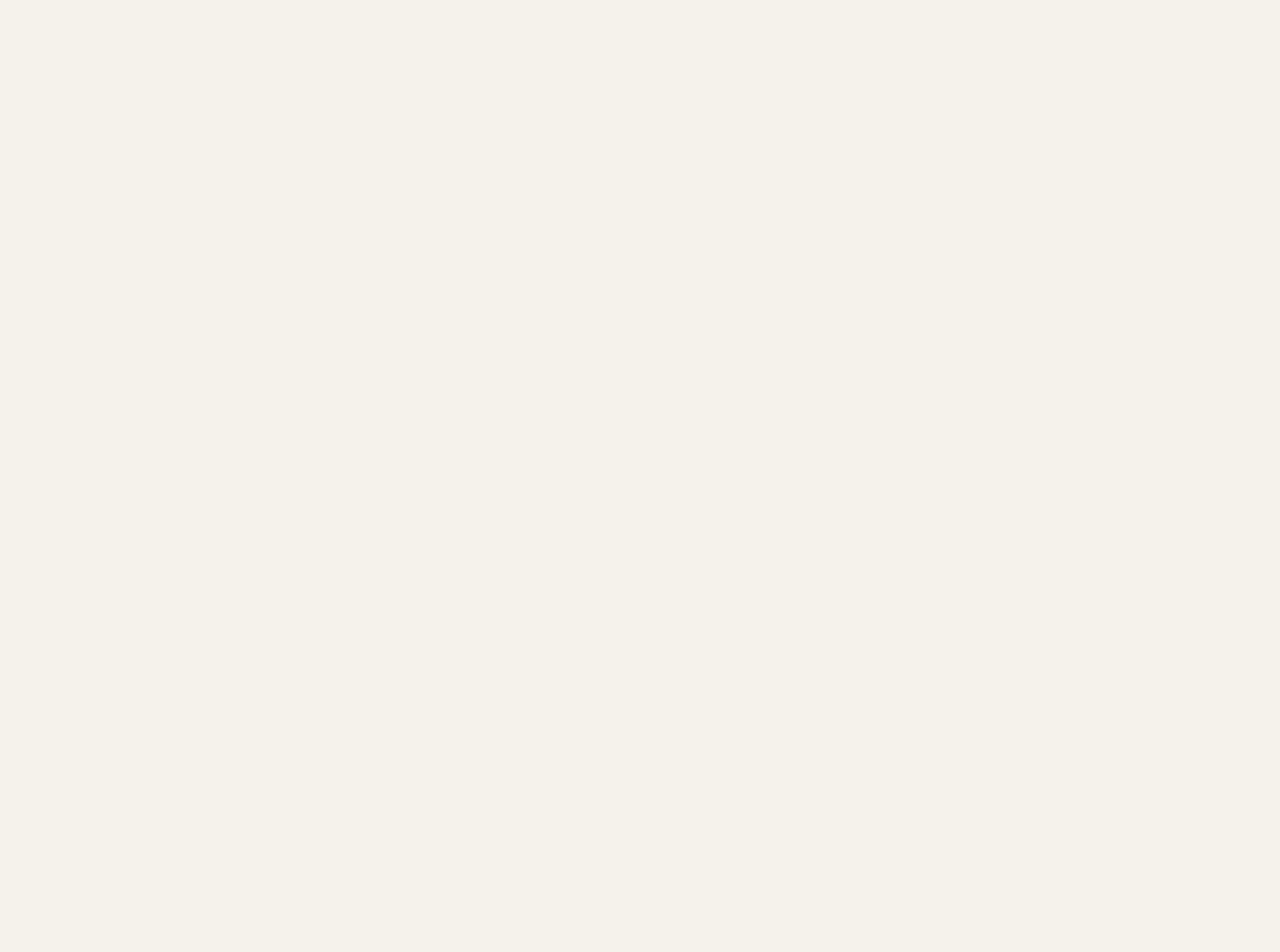
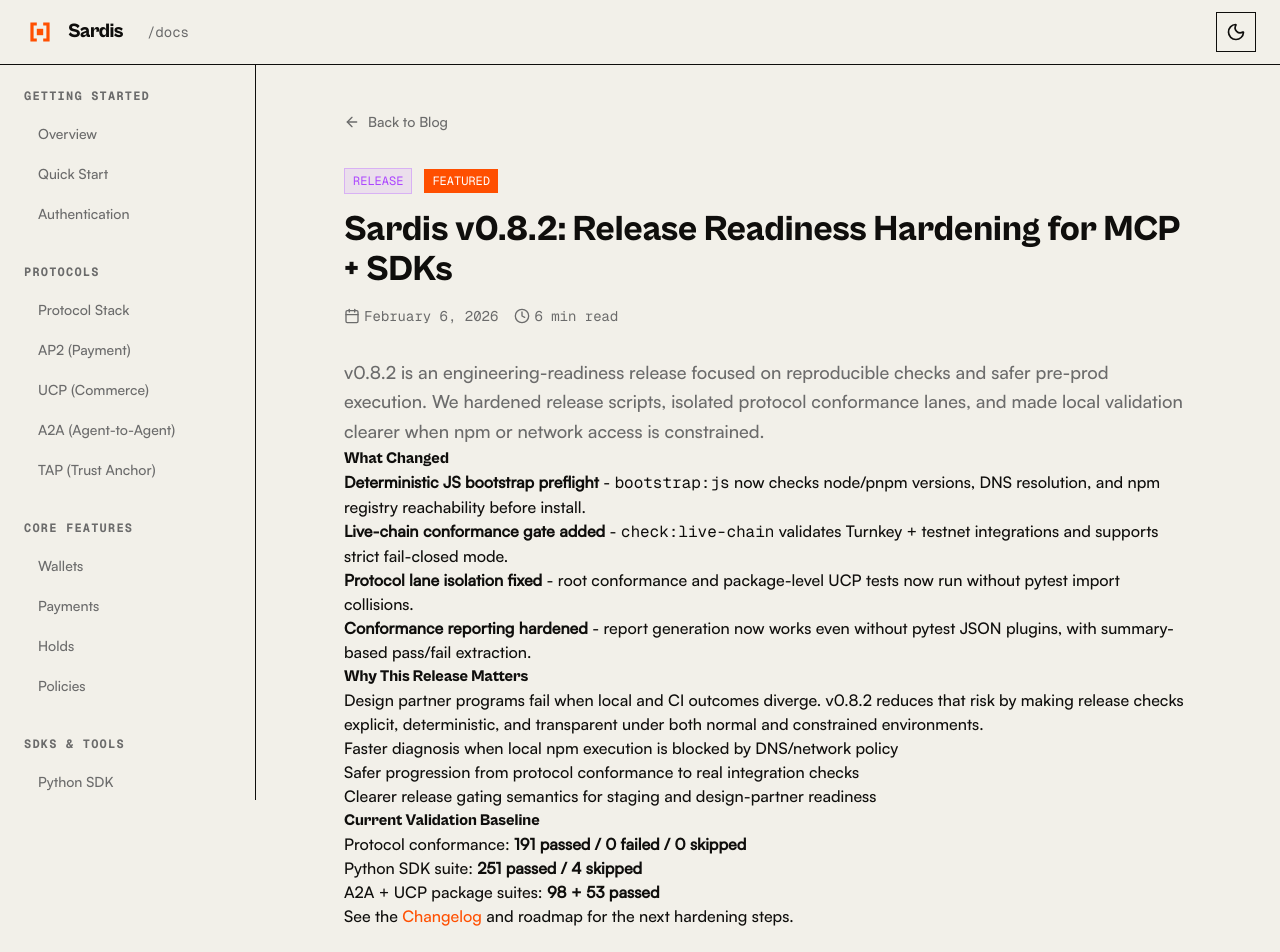
Before and after one commit to EfeDurmaz16/sardis, a React (Vite) app in the folder landing/: page /docs/blog/sardis-v0-8-2-release-readiness in a window 1280 px wide. Before the commit this address had no page. Shown: the top 952 px of the page. Before the commit the page ends 800 px from the top, so only its background shows below. Built offline with nearby package versions, Linux system fonts and the light colour scheme.

Commit message:
Update landing docs roadmap blog and changelog for v0.8.2 readiness

```diff
--- a/landing/src/App.jsx
+++ b/landing/src/App.jsx
@@ -161,6 +161,9 @@ function App() {
             <Badge variant="outline" className="mr-6 border-emerald-600 text-emerald-600 dark:text-emerald-400 dark:border-emerald-400 bg-transparent px-3 py-1 rounded-none">
               <span className="w-1.5 h-1.5 bg-emerald-500 rounded-full mr-2 animate-pulse" />
               STAGING / TESTNET READY
+            </Badge>
+            <Badge variant="outline" className="mr-3 border-cyan-600 text-cyan-600 dark:text-cyan-400 dark:border-cyan-400 bg-transparent px-3 py-1 rounded-none">
+              191/191 PROTOCOL TESTS PASSING
             </Badge>
             <Button variant="ghost" className="text-muted-foreground hover:text-foreground rounded-none" asChild>
               <Link to="/docs">Docs</Link>
--- a/landing/src/docs/pages/Blog.jsx
+++ b/landing/src/docs/pages/Blog.jsx
@@ -3,6 +3,15 @@ import { Calendar, Clock, ArrowRight } from 'lucide-react';
 import WaitlistForm from '../../components/WaitlistForm';
 
 const posts = [
+  {
+    title: 'Sardis v0.8.2: Release Readiness Hardening for MCP + SDKs',
+    excerpt: 'v0.8.2 focuses on shipping discipline: deterministic JS bootstrap preflight checks, live-chain conformance gating, protocol test-lane isolation, and resilient report generation for constrained environments.',
+    date: '2026-02-06',
+    readTime: '6 min read',
+    category: 'Release',
+    featured: true,
+    slug: 'sardis-v0-8-2-release-readiness',
+  },
   {
     title: 'Sardis v0.8.1: Protocol Conformance Hardening for AP2/TAP',
     excerpt: 'v0.8.1 focuses on protocol correctness before scale: AP2 payment modality semantics, TAP signature algorithm checks, linked-object signature validation hooks, and a source-mapped conformance baseline for AP2, TAP, UCP, and x402.',
--- a/landing/src/docs/pages/Changelog.jsx
+++ b/landing/src/docs/pages/Changelog.jsx
@@ -2,9 +2,39 @@ import { cn } from '@/lib/utils';
 
 const releases = [
   {
+    version: '0.8.2',
+    date: '2026-02-06',
+    tag: 'latest',
+    changes: [
+      {
+        type: 'added',
+        items: [
+          'JS bootstrap preflight script (`bootstrap:js`) with DNS/registry checks before install',
+          'Optional live-chain conformance gate (`check:live-chain`) for Turnkey + testnet verification',
+          'Release scripts for strict/degraded readiness flows in constrained local environments',
+        ]
+      },
+      {
+        type: 'improved',
+        items: [
+          'Protocol conformance lane now isolates root and UCP package scopes to avoid pytest import collisions',
+          'Conformance report generator now supports fallback parsing when pytest JSON plugin is unavailable',
+          'Start-to-end release runbook updated for reproducible MCP + SDK validation workflow',
+        ]
+      },
+      {
+        type: 'fixed',
+        items: [
+          'False skip/noise in protocol conformance by excluding integration/e2e test trees from the conformance marker lane',
+          'Fragile pass/fail parsing in Python readiness script replaced with summary-based extraction',
+        ]
+      },
+    ]
+  },
+  {
     version: '0.8.1',
     date: '2026-02-06',
-    tag: 'latest',
+    tag: '',
     changes: [
       {
         type: 'added',
--- a/landing/src/docs/pages/Quickstart.jsx
+++ b/landing/src/docs/pages/Quickstart.jsx
@@ -33,11 +33,13 @@ export default function DocsQuickstart() {
 
         <div className="not-prose">
           <div className="bg-[var(--sardis-ink)] dark:bg-[#1a1a1a] border border-border p-4 font-mono text-sm">
-            <div className="text-[var(--sardis-orange)]">$ npx @sardis/mcp-server start</div>
+            <div className="text-[var(--sardis-orange)]">$ npx @sardis/mcp-server init --mode simulated</div>
+            <div className="text-[var(--sardis-canvas)]/70">$ npx @sardis/mcp-server start</div>
           </div>
         </div>
 
         <p className="text-muted-foreground mt-4 mb-4">
+          `init` creates a local <code className="px-1 py-0.5 bg-muted font-mono text-sm">.env.sardis</code> template.
           Then add to your <code className="px-1 py-0.5 bg-muted font-mono text-sm">claude_desktop_config.json</code>:
         </p>
 
@@ -52,6 +54,26 @@ export default function DocsQuickstart() {
   }
 }`}</pre>
           </div>
+        </div>
+      </section>
+
+      <section className="mb-12">
+        <h2 className="text-2xl font-bold font-display mb-4 flex items-center gap-2">
+          <span className="text-[var(--sardis-orange)]">#</span> Local Engineering Readiness (Repo)
+        </h2>
+        <p className="text-muted-foreground mb-4">
+          If you are running Sardis from source, use these preflight checks before release or design-partner onboarding.
+        </p>
+
+        <div className="not-prose space-y-4">
+          <div className="bg-[var(--sardis-ink)] dark:bg-[#1a1a1a] border border-border p-4 font-mono text-sm">
+            <div className="text-[var(--sardis-orange)]">$ pnpm run bootstrap:js</div>
+            <div className="text-[var(--sardis-canvas)]/70">$ pnpm run check:release-readiness</div>
+            <div className="text-[var(--sardis-canvas)]/70">$ pnpm run check:live-chain   # optional (requires Turnkey/testnet creds)</div>
+          </div>
+          <p className="text-xs text-muted-foreground">
+            If your environment blocks npm registry DNS/network, JS package checks are skipped in degraded mode and enforced in CI/strict mode.
+          </p>
         </div>
       </section>
 
--- a/landing/src/docs/pages/Roadmap.jsx
+++ b/landing/src/docs/pages/Roadmap.jsx
@@ -124,7 +124,7 @@ export default function Roadmap() {
     {
       version: 'v0.8.1',
       title: 'Protocol Conformance Hardening',
-      status: 'current',
+      status: 'completed',
       date: 'Feb 2026',
       items: [
         { text: 'AP2 payment modality and agent-presence signals enforced', done: true },
@@ -132,7 +132,21 @@ export default function Roadmap() {
         { text: 'TAP linked object signature validation hooks', done: true },
         { text: 'Protocol source map for AP2/TAP/UCP/x402 added', done: true },
         { text: 'Negative protocol test coverage expanded', done: true },
-        { text: 'CI conformance gate wiring for protocol suites', done: false },
+        { text: 'CI conformance gate wiring for protocol suites', done: true },
+      ],
+    },
+    {
+      version: 'v0.8.2',
+      title: 'Release Readiness Hardening',
+      status: 'current',
+      date: 'Feb 2026',
+      items: [
+        { text: 'Deterministic JS bootstrap preflight (`bootstrap:js`)', done: true },
+        { text: 'Live-chain conformance gate (`check:live-chain`)', done: true },
+        { text: 'Protocol conformance lane isolation (root + package suites)', done: true },
+        { text: 'Conformance report fallback when pytest JSON plugin is unavailable', done: true },
+        { text: 'Design-partner release runbook updated with strict/degraded paths', done: true },
+        { text: 'End-to-end local JS verification in constrained network environments', done: false },
       ],
     },
     {
@@ -195,7 +209,7 @@ export default function Roadmap() {
       {/* Progress Summary */}
       <div className="grid grid-cols-2 md:grid-cols-4 gap-5 mb-14">
         {[
-          { label: 'Completed', count: 5, color: 'bg-emerald-500' },
+          { label: 'Completed', count: 6, color: 'bg-emerald-500' },
           { label: 'In Progress', count: 1, color: 'bg-[var(--sardis-orange)]' },
           { label: 'Upcoming', count: 1, color: 'bg-blue-500' },
           { label: 'Planned', count: 1, color: 'bg-slate-400' },
--- /dev/null
+++ b/landing/src/docs/pages/blog/SardisV082ReleaseReadiness.jsx
@@ -0,0 +1,109 @@
+import { Link } from "react-router-dom";
+import { ArrowLeft, Calendar, Clock } from "lucide-react";
+
+export default function SardisV082ReleaseReadiness() {
+  return (
+    <article className="prose prose-invert max-w-none">
+      <div className="not-prose mb-8">
+        <Link
+          to="/docs/blog"
+          className="inline-flex items-center gap-2 text-sm text-muted-foreground hover:text-[var(--sardis-orange)] transition-colors"
+        >
+          <ArrowLeft className="w-4 h-4" />
+          Back to Blog
+        </Link>
+      </div>
+
+      <header className="not-prose mb-8">
+        <div className="flex items-center gap-3 mb-4">
+          <span className="px-2 py-1 text-xs font-mono bg-purple-500/10 border border-purple-500/30 text-purple-500">
+            RELEASE
+          </span>
+          <span className="px-2 py-1 text-xs font-mono bg-[var(--sardis-orange)] text-white">
+            FEATURED
+          </span>
+        </div>
+        <h1 className="text-4xl font-bold font-display mb-4">
+          Sardis v0.8.2: Release Readiness Hardening for MCP + SDKs
+        </h1>
+        <div className="flex items-center gap-4 text-sm text-muted-foreground font-mono">
+          <span className="flex items-center gap-1">
+            <Calendar className="w-4 h-4" />
+            February 6, 2026
+          </span>
+          <span className="flex items-center gap-1">
+            <Clock className="w-4 h-4" />6 min read
+          </span>
+        </div>
+      </header>
+
+      <p className="text-lg text-muted-foreground leading-relaxed">
+        v0.8.2 is an engineering-readiness release focused on reproducible checks and safer
+        pre-prod execution. We hardened release scripts, isolated protocol conformance lanes,
+        and made local validation clearer when npm or network access is constrained.
+      </p>
+
+      <h2>What Changed</h2>
+
+      <ul>
+        <li>
+          <strong>Deterministic JS bootstrap preflight</strong> - <code>bootstrap:js</code> now checks
+          node/pnpm versions, DNS resolution, and npm registry reachability before install.
+        </li>
+        <li>
+          <strong>Live-chain conformance gate added</strong> - <code>check:live-chain</code> validates
+          Turnkey + testnet integrations and supports strict fail-closed mode.
+        </li>
+        <li>
+          <strong>Protocol lane isolation fixed</strong> - root conformance and package-level UCP tests now
+          run without pytest import collisions.
+        </li>
+        <li>
+          <strong>Conformance reporting hardened</strong> - report generation now works even without
+          pytest JSON plugins, with summary-based pass/fail extraction.
+        </li>
+      </ul>
+
+      <h2>Why This Release Matters</h2>
+
+      <p>
+        Design partner programs fail when local and CI outcomes diverge. v0.8.2 reduces that risk by
+        making release checks explicit, deterministic, and transparent under both normal and constrained
+        environments.
+      </p>
+
+      <ul>
+        <li>Faster diagnosis when local npm execution is blocked by DNS/network policy</li>
+        <li>Safer progression from protocol conformance to real integration checks</li>
+        <li>Clearer release gating semantics for staging and design-partner readiness</li>
+      </ul>
+
+      <h2>Current Validation Baseline</h2>
+
+      <ul>
+        <li>Protocol conformance: <strong>191 passed / 0 failed / 0 skipped</strong></li>
+        <li>Python SDK suite: <strong>251 passed / 4 skipped</strong></li>
+        <li>A2A + UCP package suites: <strong>98 + 53 passed</strong></li>
+      </ul>
+
+      <p>
+        See the
+        {" "}
+        <Link to="/docs/changelog" className="text-[var(--sardis-orange)]">
+          Changelog
+        </Link>
+        {" "}
+        and roadmap for the next hardening steps.
+      </p>
+
+      <div className="not-prose mt-12 pt-6 border-t border-border">
+        <Link
+          to="/docs/roadmap"
+          className="inline-flex items-center gap-2 text-sm text-[var(--sardis-orange)] hover:underline"
+        >
+          View roadmap updates →
+        </Link>
+      </div>
+    </article>
+  );
+}
--- a/landing/src/main.jsx
+++ b/landing/src/main.jsx
@@ -51,6 +51,7 @@ import WhySardis from './docs/pages/blog/WhySardis.jsx'
 import FiatRails from './docs/pages/blog/FiatRails.jsx'
 import SardisV07ProductionHardening from './docs/pages/blog/SardisV07ProductionHardening.jsx'
 import SardisV081ProtocolConformance from './docs/pages/blog/SardisV081ProtocolConformance.jsx'
+import SardisV082ReleaseReadiness from './docs/pages/blog/SardisV082ReleaseReadiness.jsx'
 // Standalone pages
 import Playground from './pages/Playground.jsx'
 import Demo from './pages/Demo.jsx'
@@ -103,6 +104,7 @@ createRoot(document.getElementById('root')).render(
           <Route path="blog/fiat-rails" element={<FiatRails />} />
           <Route path="blog/sardis-v0-7-production-hardening" element={<SardisV07ProductionHardening />} />
           <Route path="blog/sardis-v0-8-1-protocol-conformance" element={<SardisV081ProtocolConformance />} />
+          <Route path="blog/sardis-v0-8-2-release-readiness" element={<SardisV082ReleaseReadiness />} />
           <Route path="changelog" element={<DocsChangelog />} />
           <Route path="roadmap" element={<DocsRoadmap />} />
           {/* Legal */}
```
Also changed, not shown: landing/src/docs/pages/MCPServer.jsx (+13 -3 lines).
